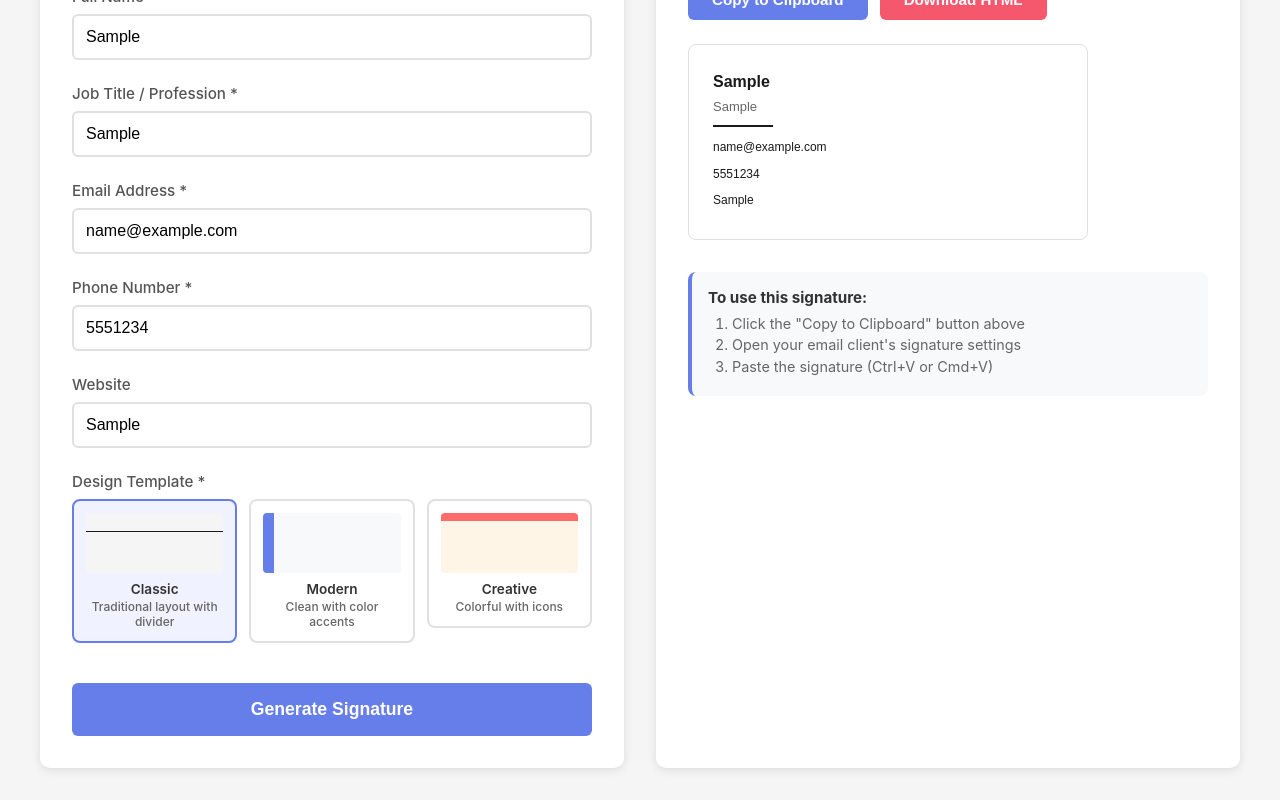
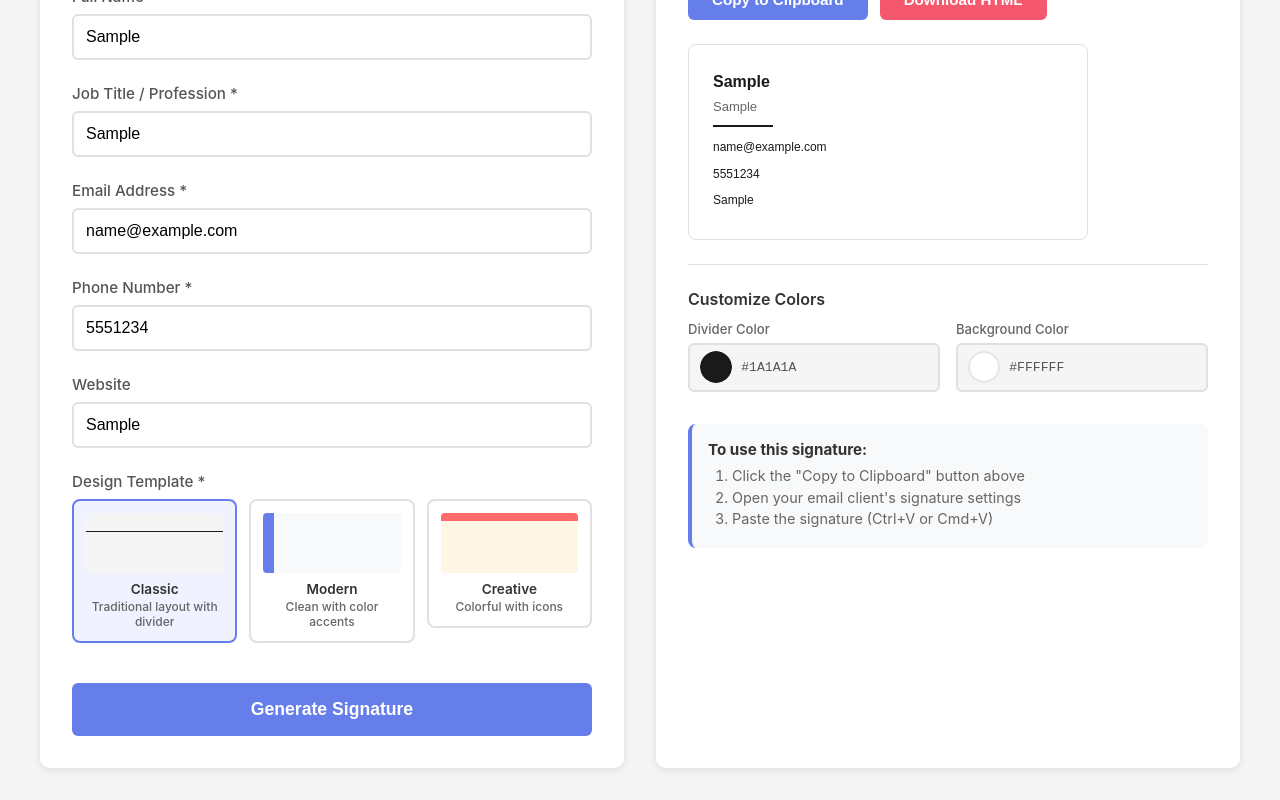
Before and after one commit to uiswooshant/email-signature, a React (Create React App) app: page / in a window 1280 px wide. Both pictures are taken after typing "Sample", "Sample", "name@example.com", "5551234", "Sample" into the empty fields and a click on the button "Generate Signature". Shown: the part 130-930 px from the top of the page. Built offline with nearby package versions, Linux system fonts and the light colour scheme; the HTML template or start-up script is replaced by a standard one.

Commit message:
feat: Add color customization options for email signature templates with dynamic text color calculation.

```diff
--- a/src/App.css
+++ b/src/App.css
@@ -213,3 +213,92 @@
     font-size: 0.85rem;
   }
 }
+
+/* Color Picker Styles */
+.color-pickers-group {
+  margin-top: 1.5rem;
+  padding-top: 1.5rem;
+  border-top: 1px solid #e0e0e0;
+  animation: slideDown 0.3s ease;
+}
+
+@keyframes slideDown {
+  from {
+    opacity: 0;
+    transform: translateY(-8px);
+  }
+
+  to {
+    opacity: 1;
+    transform: translateY(0);
+  }
+}
+
+.color-pickers-title {
+  margin: 0 0 0.75rem 0;
+  font-size: 1rem;
+  color: #333;
+  font-weight: 600;
+}
+
+.color-pickers {
+  display: grid;
+  grid-template-columns: 1fr 1fr;
+  gap: 1rem;
+}
+
+.color-picker-item label {
+  display: block;
+  font-size: 0.82rem;
+  color: #666;
+  margin-bottom: 0.4rem;
+  font-weight: 500;
+}
+
+.color-input-wrapper {
+  display: flex;
+  align-items: center;
+  gap: 0.6rem;
+  background: #f5f5f5;
+  border: 2px solid #e0e0e0;
+  border-radius: 6px;
+  padding: 0.4rem 0.6rem;
+  transition: border-color 0.3s ease;
+}
+
+.color-input-wrapper:hover {
+  border-color: #667eea;
+}
+
+.color-input-wrapper input[type="color"] {
+  -webkit-appearance: none;
+  appearance: none;
+  width: 32px;
+  height: 32px;
+  border: none;
+  border-radius: 50%;
+  cursor: pointer;
+  padding: 0;
+  background: none;
+}
+
+.color-input-wrapper input[type="color"]::-webkit-color-swatch-wrapper {
+  padding: 0;
+}
+
+.color-input-wrapper input[type="color"]::-webkit-color-swatch {
+  border: 2px solid rgba(0, 0, 0, 0.1);
+  border-radius: 50%;
+}
+
+.color-input-wrapper input[type="color"]::-moz-color-swatch {
+  border: 2px solid rgba(0, 0, 0, 0.1);
+  border-radius: 50%;
+}
+
+.color-value {
+  font-size: 0.82rem;
+  font-family: 'Courier New', monospace;
+  color: #555;
+  text-transform: uppercase;
+}
--- a/src/App.js
+++ b/src/App.js
@@ -1,12 +1,57 @@
-import React, { useState, useRef } from 'react';
+import React, { useState, useRef, useEffect, useCallback } from 'react';
 import './App.css';
 import EmailSignatureForm from './components/EmailSignatureForm';
 import EmailSignature from './components/EmailSignature';
 
+const TEMPLATE_COLOR_DEFAULTS = {
+  classic: { borderColor: '#1a1a1a', backgroundColor: '#ffffff' },
+  modern: { borderColor: '#667eea', backgroundColor: '#f8f9fa' },
+  creative: { borderColor: '#ff6b6b', backgroundColor: '#fff5e6' },
+};
+
+// Compute contrasting text color based on background luminance
+function getContrastColor(hexColor) {
+  const hex = hexColor.replace('#', '');
+  const r = parseInt(hex.substring(0, 2), 16) / 255;
+  const g = parseInt(hex.substring(2, 4), 16) / 255;
+  const b = parseInt(hex.substring(4, 6), 16) / 255;
+
+  // sRGB to linear
+  const toLinear = (c) => (c <= 0.03928 ? c / 12.92 : Math.pow((c + 0.055) / 1.055, 2.4));
+  const luminance = 0.2126 * toLinear(r) + 0.7152 * toLinear(g) + 0.0722 * toLinear(b);
+
+  return luminance > 0.179 ? '#1a1a1a' : '#ffffff';
+}
+
+const BORDER_COLOR_LABELS = {
+  classic: 'Divider Color',
+  modern: 'Border Color',
+  creative: 'Accent Color',
+};
+
 function App() {
   const [signatureData, setSignatureData] = useState(null);
   const [copySuccess, setCopySuccess] = useState(false);
+  const [borderColor, setBorderColor] = useState('#1a1a1a');
+  const [backgroundColor, setBackgroundColor] = useState('#ffffff');
   const signatureRef = useRef(null);
+  const prevTemplateRef = useRef(null);
+
+  // Reset colors when template changes
+  const resetColorsForTemplate = useCallback((template) => {
+    const defaults = TEMPLATE_COLOR_DEFAULTS[template];
+    if (defaults) {
+      setBorderColor(defaults.borderColor);
+      setBackgroundColor(defaults.backgroundColor);
+    }
+  }, []);
+
+  useEffect(() => {
+    if (signatureData && signatureData.template !== prevTemplateRef.current) {
+      prevTemplateRef.current = signatureData.template;
+      resetColorsForTemplate(signatureData.template);
+    }
+  }, [signatureData, resetColorsForTemplate]);
 
   const handleFormSubmit = (data) => {
     setSignatureData(data);
@@ -130,8 +175,41 @@ function App() {
               </div>
             </div>
             <div ref={signatureRef}>
-              <EmailSignature data={signatureData} />
+              <EmailSignature data={{ ...signatureData, borderColor, backgroundColor, textColor: getContrastColor(backgroundColor) }} />
             </div>
+
+            <div className="color-pickers-group">
+              <h3 className="color-pickers-title">Customize Colors</h3>
+              <div className="color-pickers">
+                <div className="color-picker-item">
+                  <label htmlFor="borderColor">{BORDER_COLOR_LABELS[signatureData.template] || 'Border Color'}</label>
+                  <div className="color-input-wrapper">
+                    <input
+                      type="color"
+                      id="borderColor"
+                      name="borderColor"
+                      value={borderColor}
+                      onChange={(e) => setBorderColor(e.target.value)}
+                    />
+                    <span className="color-value">{borderColor}</span>
+                  </div>
+                </div>
+                <div className="color-picker-item">
+                  <label htmlFor="backgroundColor">Background Color</label>
+                  <div className="color-input-wrapper">
+                    <input
+                      type="color"
+                      id="backgroundColor"
+                      name="backgroundColor"
+                      value={backgroundColor}
+                      onChange={(e) => setBackgroundColor(e.target.value)}
+                    />
+                    <span className="color-value">{backgroundColor}</span>
+                  </div>
+                </div>
+              </div>
+            </div>
+
             <div className="copy-instructions">
               <p>To use this signature:</p>
               <ol>
--- a/src/components/EmailSignatureForm.css
+++ b/src/components/EmailSignatureForm.css
@@ -153,86 +153,6 @@
   color: #666;
 }
 
-/* Color Picker Styles */
-.color-pickers-group {
-  animation: slideDown 0.3s ease;
-}
-
-@keyframes slideDown {
-  from {
-    opacity: 0;
-    transform: translateY(-8px);
-  }
-
-  to {
-    opacity: 1;
-    transform: translateY(0);
-  }
-}
-
-.color-pickers {
-  display: grid;
-  grid-template-columns: 1fr 1fr;
-  gap: 1rem;
-  margin-top: 0.5rem;
-}
-
-.color-picker-item label {
-  display: block;
-  font-size: 0.82rem;
-  color: #666;
-  margin-bottom: 0.4rem;
-  font-weight: 500;
-}
-
-.color-input-wrapper {
-  display: flex;
-  align-items: center;
-  gap: 0.6rem;
-  background: #f5f5f5;
-  border: 2px solid #e0e0e0;
-  border-radius: 6px;
-  padding: 0.4rem 0.6rem;
-  transition: border-color 0.3s ease;
-}
-
-.color-input-wrapper:hover {
-  border-color: #667eea;
-}
-
-.color-input-wrapper input[type="color"] {
-  -webkit-appearance: none;
-  appearance: none;
-  width: 32px;
-  height: 32px;
-  border: none;
-  border-radius: 50%;
-  cursor: pointer;
-  padding: 0;
-  background: none;
-}
-
-.color-input-wrapper input[type="color"]::-webkit-color-swatch-wrapper {
-  padding: 0;
-}
-
-.color-input-wrapper input[type="color"]::-webkit-color-swatch {
-  border: 2px solid rgba(0, 0, 0, 0.1);
-  border-radius: 50%;
-}
-
-.color-input-wrapper input[type="color"]::-moz-color-swatch {
-  border: 2px solid rgba(0, 0, 0, 0.1);
-  border-radius: 50%;
-}
-
-.color-value {
-  font-size: 0.82rem;
-  font-family: 'Courier New', monospace;
-  color: #555;
-  text-transform: uppercase;
-}
-
 .submit-btn {
   width: 100%;
   padding: 1rem;
--- a/src/components/templates/ClassicTemplate.js
+++ b/src/components/templates/ClassicTemplate.js
@@ -2,10 +2,13 @@ import React from 'react';
 import './ClassicTemplate.css';
 
 function ClassicTemplate({ data }) {
-  const { name, profession, email, phone, website } = data;
+  const { name, profession, email, phone, website, borderColor = '#1a1a1a', backgroundColor = '#ffffff', textColor = '#1a1a1a' } = data;
+
+  // Derive a muted text color for secondary elements
+  const secondaryTextColor = textColor === '#ffffff' ? 'rgba(255,255,255,0.65)' : '#666666';
 
   const linkStyle = {
-    color: '#1a1a1a',
+    color: textColor,
     textDecoration: 'none',
     fontSize: '12px'
   };
@@ -14,11 +17,11 @@ function ClassicTemplate({ data }) {
     <table cellPadding="0" cellSpacing="0" border="0" style={{
       fontFamily: 'Arial, sans-serif',
       fontSize: '14px',
-      color: '#333333',
+      color: textColor,
       lineHeight: '1.6',
       width: '100%',
       maxWidth: '400px',
-      backgroundColor: '#ffffff',
+      backgroundColor: backgroundColor,
       border: '1px solid #e0e0e0',
       borderRadius: '8px',
     }}>
@@ -29,7 +32,7 @@ function ClassicTemplate({ data }) {
             <div style={{
               fontSize: '16px',
               fontWeight: 'bold',
-              color: '#1a1a1a',
+              color: textColor,
               marginBottom: '2px'
             }}>
               {name}
@@ -38,7 +41,7 @@ function ClassicTemplate({ data }) {
             {/* Profession */}
             <div style={{
               fontSize: '13px',
-              color: '#666666',
+              color: secondaryTextColor,
               marginBottom: '8px'
             }}>
               {profession}
@@ -46,7 +49,7 @@ function ClassicTemplate({ data }) {
 
             {/* Divider */}
             <div style={{
-              borderTop: '2px solid #1a1a1a',
+              borderTop: `2px solid ${borderColor}`,
               margin: '8px 0',
               width: '60px',
               height: '0px' // Explicit height for outlook
--- a/src/components/templates/CreativeTemplate.js
+++ b/src/components/templates/CreativeTemplate.js
@@ -2,11 +2,14 @@ import React from 'react';
 import './CreativeTemplate.css';
 
 function CreativeTemplate({ data }) {
-  const { name, profession, email, phone, website, borderColor = '#ff6b6b', backgroundColor = '#fff5e6' } = data;
+  const { name, profession, email, phone, website, borderColor = '#ff6b6b', backgroundColor = '#fff5e6', textColor = '#1a1a1a' } = data;
+
+  const secondaryTextColor = textColor === '#ffffff' ? 'rgba(255,255,255,0.6)' : '#636e72';
+  const dividerColor = textColor === '#ffffff' ? 'rgba(255,255,255,0.25)' : '#b2bec3';
 
   // Helper for cleaner code
   const linkStyle = {
-    color: '#2d3436',
+    color: textColor,
     textDecoration: 'none',
     fontWeight: '500',
     fontSize: '13px'
@@ -16,7 +19,7 @@ function CreativeTemplate({ data }) {
     <table cellPadding="0" cellSpacing="0" border="0" style={{
       fontFamily: "'Georgia', 'Times New Roman', serif",
       fontSize: '14px',
-      color: '#2d3436',
+      color: textColor,
       lineHeight: '1.6',
       width: '100%',
       maxWidth: '450px',
@@ -44,7 +47,7 @@ function CreativeTemplate({ data }) {
             <div style={{
               fontSize: '22px',
               fontWeight: '700',
-              color: '#2d3436',
+              color: textColor,
               marginBottom: '4px',
               letterSpacing: '0.5px'
             }}>
@@ -54,10 +57,10 @@ function CreativeTemplate({ data }) {
             {/* Profession */}
             <div style={{
               fontSize: '13px',
-              color: '#636e72',
+              color: secondaryTextColor,
               marginBottom: '16px',
               fontWeight: '500',
-              borderBottom: '2px dotted #b2bec3', // Hex color is safer than rgba
+              borderBottom: `2px dotted ${dividerColor}`,
               paddingBottom: '12px',
               display: 'block' // Ensures block behavior
             }}>
--- a/src/components/templates/ModernTemplate.js
+++ b/src/components/templates/ModernTemplate.js
@@ -2,10 +2,12 @@ import React from 'react';
 import './ModernTemplate.css';
 
 function ModernTemplate({ data }) {
-  const { name, profession, email, phone, website, borderColor = '#667eea', backgroundColor = '#f8f9fa' } = data;
+  const { name, profession, email, phone, website, borderColor = '#667eea', backgroundColor = '#f8f9fa', textColor = '#1a1a1a' } = data;
+
+  const secondaryTextColor = textColor === '#ffffff' ? 'rgba(255,255,255,0.55)' : '#7f8c8d';
 
   const linkStyle = {
-    color: '#2c3e50',
+    color: textColor,
     textDecoration: 'none',
     fontSize: '12px'
   };
@@ -14,7 +16,7 @@ function ModernTemplate({ data }) {
     <table cellPadding="0" cellSpacing="0" border="0" style={{
       fontFamily: "'Segoe UI', Tahoma, Geneva, Verdana, sans-serif",
       fontSize: '14px',
-      color: '#2c3e50',
+      color: textColor,
       lineHeight: '1.6',
       width: '100%',
       maxWidth: '400px',
@@ -41,7 +43,7 @@ function ModernTemplate({ data }) {
                     </div>
                     <div style={{
                       fontSize: '13px',
-                      color: '#7f8c8d',
+                      color: secondaryTextColor,
                       fontWeight: '500',
                       textTransform: 'uppercase',
                       letterSpacing: '1px'
```
Also changed, not shown: src/components/EmailSignatureForm.js (+2 -55 lines).
